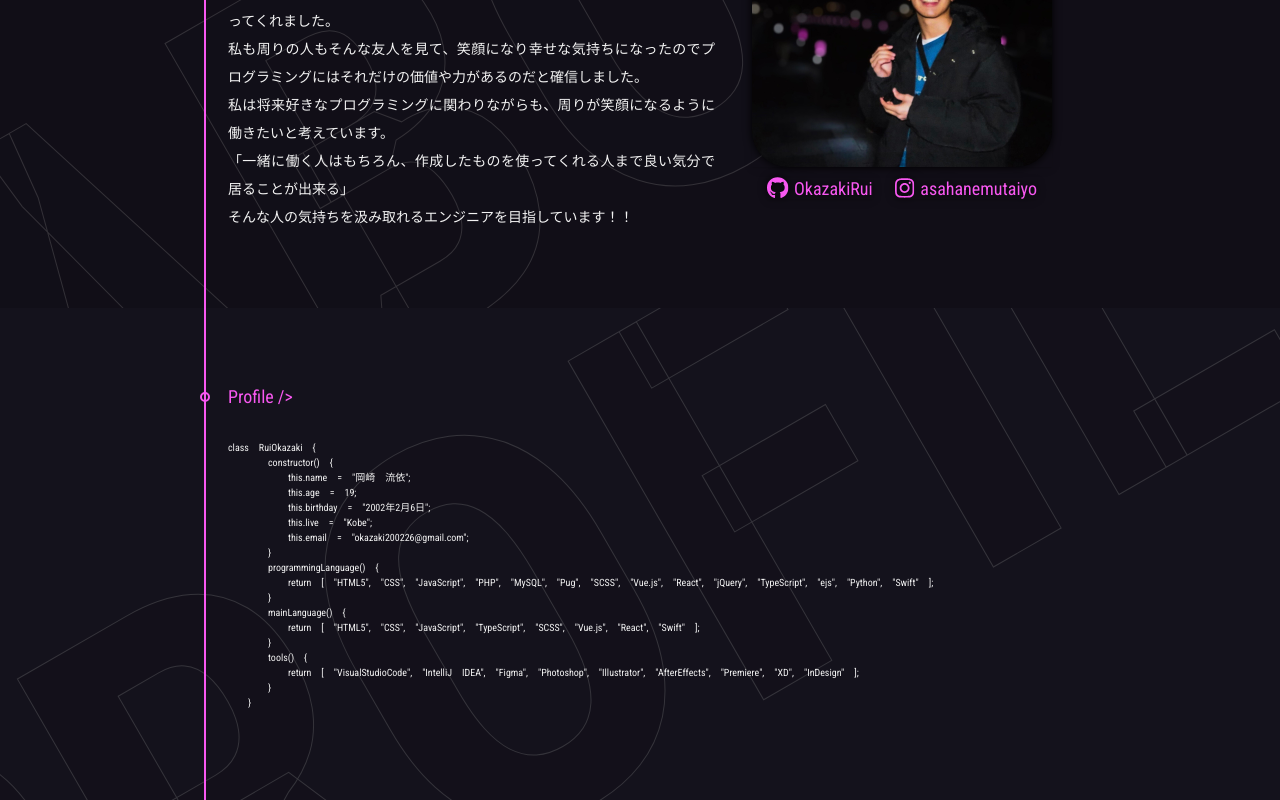
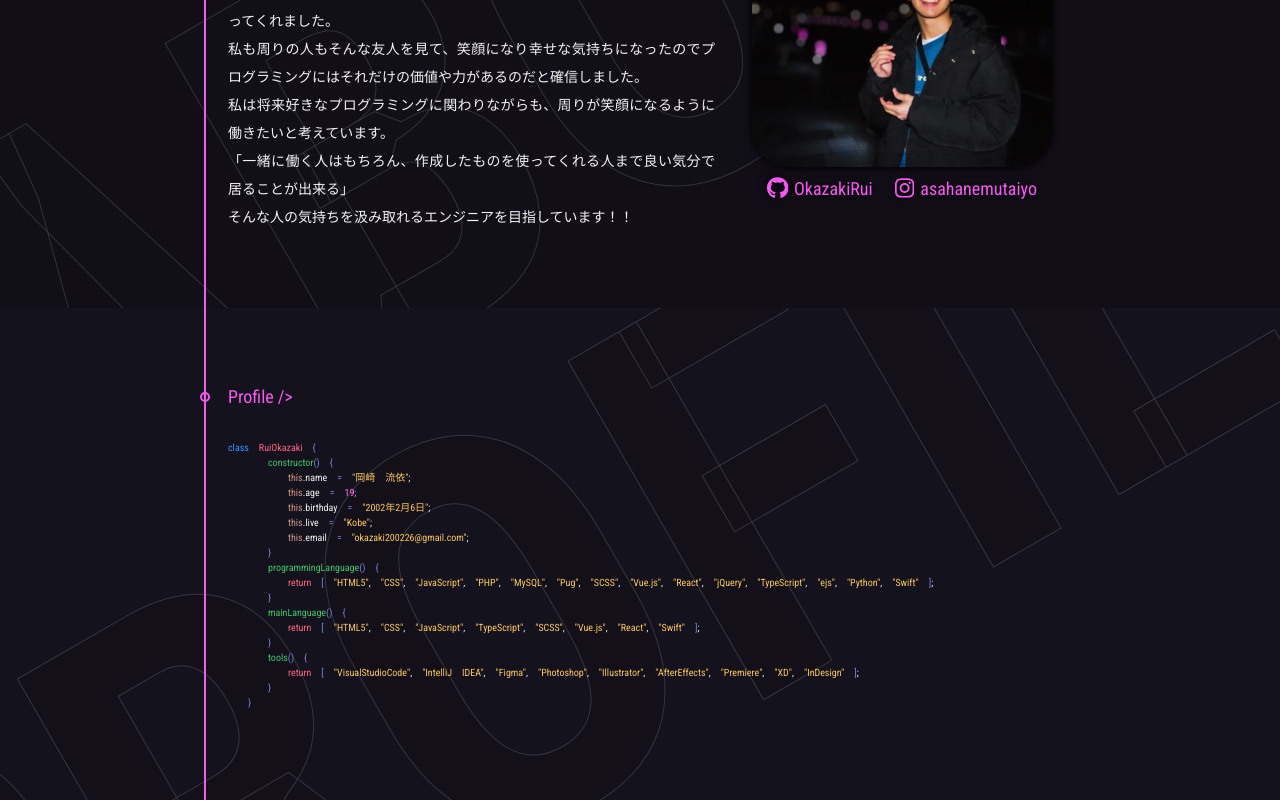
Before and after one commit to ruiokazaki-archive/portfolio-react, a React (Create React App) app: page / in a window 1280 px wide. Shown: the part 299-1099 px from the top of the page. Built offline with nearby package versions, Linux system fonts and the light colour scheme.

Commit message:
add: create ProfileCode

```diff
--- /dev/null
+++ b/src/components/atoms/ProfileElementCode.style.tsx
@@ -0,0 +1,53 @@
+import styled from 'styled-components';
+import tw from 'tailwind-styled-components';
+
+const ProfileCodeWrapStyle = styled.div`
+  .code .codeWrap {
+    position: relative;
+  }
+  .code .codeWrap:hover {
+    background-color: #1a1526;
+    cursor: default;
+  }
+  .code .codeWrap::before {
+    content: attr(data-value);
+    position: absolute;
+    display: block;
+    width: 20px;
+    left: 0;
+    right: 930px;
+    margin: auto;
+    font-size: 14px;
+    text-align: end;
+  }
+  .code .codeWrap .code {
+    display: block;
+    width: 868px;
+    margin: 0 auto;
+    padding: 0 22px;
+  }
+  .code .code-class {
+    color: #3691ff;
+  }
+  .code .code-className {
+    color: #ff6480;
+  }
+  .code .code-string {
+    color: #f9c859;
+  }
+  .code .code-number {
+    color: #ff78f8;
+  }
+  .code .code-methods {
+    color: #3fc56b;
+  }
+  .code .code-brackets {
+    color: #7a82da;
+  }
+  .code .code-property {
+    color: #ce9887;
+  }
+`;
+const ProfileCodeWrap = tw(ProfileCodeWrapStyle)``;
+
+export default ProfileCodeWrap;
--- /dev/null
+++ b/src/components/atoms/ProfileElementCode.tsx
@@ -0,0 +1,17 @@
+/* eslint-disable react/no-danger */
+import { VFC } from 'react';
+import DOMPurify from 'dompurify';
+
+import ProfileCodeWrap from './ProfileElementCode.style';
+
+type Props = {
+  afterCode: string;
+};
+
+const ProfileElementCode: VFC<Props> = ({ afterCode }) => (
+  <ProfileCodeWrap>
+    <div dangerouslySetInnerHTML={{ __html: DOMPurify.sanitize(afterCode) }} />
+  </ProfileCodeWrap>
+);
+
+export default ProfileElementCode;
--- a/src/components/organisms/Profile.tsx
+++ b/src/components/organisms/Profile.tsx
@@ -3,7 +3,7 @@ import { VFC } from 'react';
 
 import { ProfileCode } from '../../data/ProfileSkillCode';
 import SectionWrap from '../templates/SectionWrap';
-import ProfileElementCode from '../../containers/molecules/ProfileElementCode';
+import ProfileElementCode from '../../containers/atoms/ProfileElementCode';
 
 type Props = {
   profileData: ProfileCode;
--- a/src/containers/molecules/ProfileElementCode.tsx
+++ b/src/containers/atoms/ProfileElementCode.tsx
@@ -1,13 +1,13 @@
 import { VFC } from 'react';
-import DOMPurify from 'dompurify';
 
 import { ProfileCode } from '../../data/ProfileSkillCode';
+import ProfileElementCode from '../../components/atoms/ProfileElementCode';
 
 type Props = {
   profileData: ProfileCode;
 };
 
-const ProfileElementCode: VFC<Props> = ({ profileData }) => {
+const EnhancedProfileElementCode: VFC<Props> = ({ profileData }) => {
   const createChar = (ary: string[]): string => {
     let char = '';
     for (let i = 0; i < ary.length; i += 1) {
@@ -85,10 +85,7 @@ const ProfileElementCode: VFC<Props> = ({ profileData }) => {
     return afterCode;
   };
 
-  return (
-    // eslint-disable-next-line react/no-danger
-    <div dangerouslySetInnerHTML={{ __html: DOMPurify.sanitize(addClass()) }} />
-  );
+  return <ProfileElementCode afterCode={addClass()} />;
 };
 
-export default ProfileElementCode;
+export default EnhancedProfileElementCode;
```
